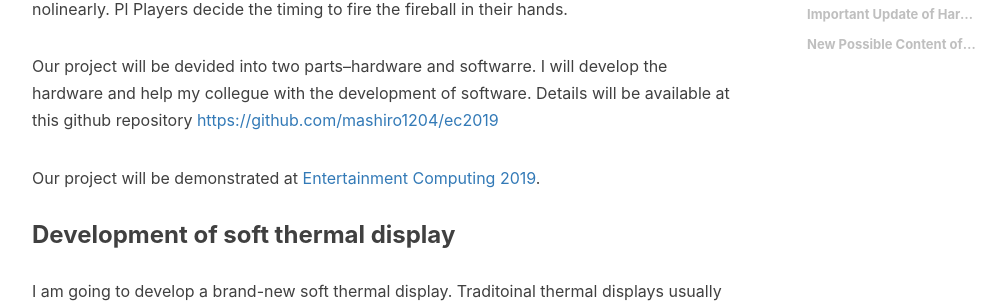
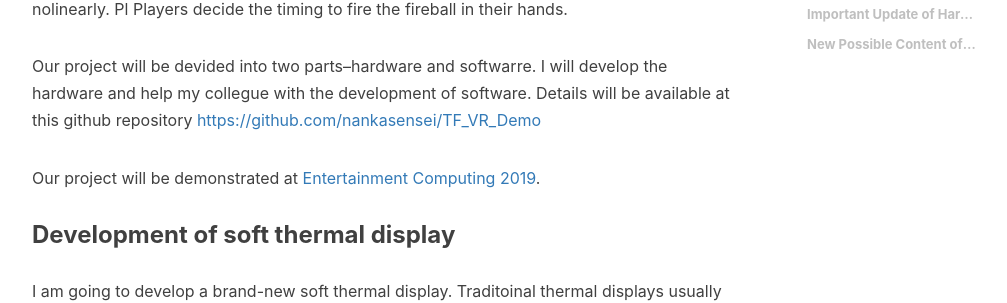
Before and after one commit to edmond123456/edmond123456.github.io, a Jekyll site: the page built from _posts/2019-08-09-softthermal.md, in a window 1280 px wide and 900 px high, scrolled down 876 px. Shown: the part 150-453 px from the top of the window, without its empty margins (233-1240 px from the left). Built offline with Jekyll 4.4.1, drawn with Linux system fonts in a browser that asks for light colours; nearby versions of some CDN libraries; comment, search, counter and statistics services are not loaded; some of the changed lines change nothing that is shown.

Commit message:
bug fixed

```diff
--- a/_posts/2019-08-09-softthermal.md
+++ b/_posts/2019-08-09-softthermal.md
@@ -24,7 +24,7 @@ The fireball game is a brand-new game which is different from any current game.
 -->In our game, players sense the thermal change at the hands, which is related with  power of the fireball. The hotter players sense, more powerful the fireball will be created. However, temperature of hand(or thermal display) does not change in linear relation--it changes nolinearly.  Pl
 Players decide the timing to fire the fireball in their hands.
 
-Our project will be devided into two parts--hardware and softwarre. I will develop the hardware and help my collegue with the development of software. Details will be available at this github repository [https://github.com/mashiro1204/ec2019](https://github.com/mashiro1204/ec2019)
+Our project will be devided into two parts--hardware and softwarre. I will develop the hardware and help my collegue with the development of software. Details will be available at this github repository [https://github.com/nankasensei/TF_VR_Demo](https://github.com/nankasensei/TF_VR_Demo)
 
 Our project will be demonstrated at [Entertainment Computing 2019](http://ec2019.entcomp.org/).
 
```
